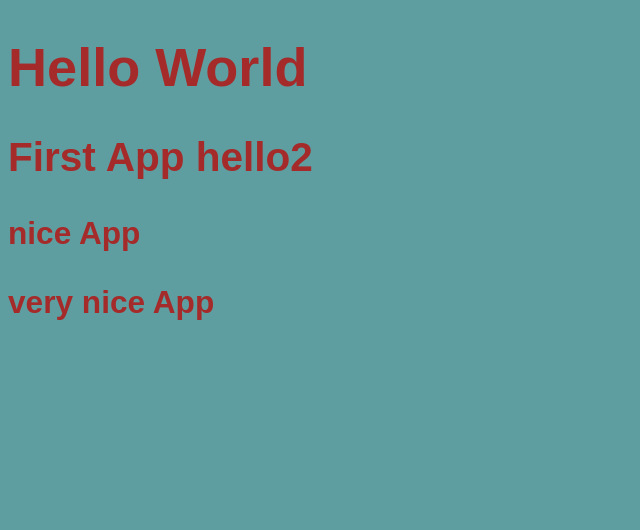
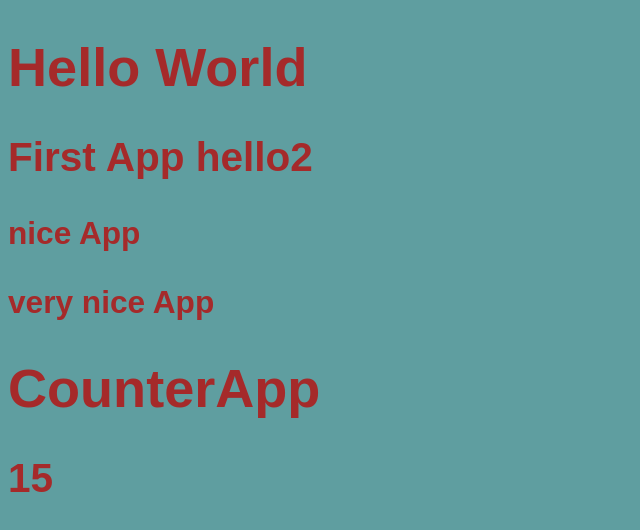
Before and after one commit to VicenteOgalde/React-0-to-Expert-Udemy, a React (Vite) app in the folder 04-react-intro/counter-app-vite/: page / in a window 1280 px wide. Shown: the top 530 px of the page, without its empty margins (0-640 px from the left). Built offline with nearby package versions, Linux system fonts and the light colour scheme.

Commit message:
commit 43

```diff
--- /dev/null
+++ b/04-react-intro/counter-app-vite/src/CounterApp.jsx
@@ -0,0 +1,15 @@
+import PropTypes from 'prop-types'
+
+export const CounterApp=({counter})=>{
+    return <>
+    <h1>CounterApp</h1>
+    <h2>{counter}</h2>
+    </>
+}
+
+CounterApp.propTypes={
+    counter:PropTypes.number
+}
+CounterApp.defaultProps={
+    counter:0
+}
--- a/04-react-intro/counter-app-vite/src/main.jsx
+++ b/04-react-intro/counter-app-vite/src/main.jsx
@@ -1,5 +1,6 @@
 import React from 'react';
 import ReactDOM from 'react-dom/client';
+import { CounterApp } from './CounterApp';
 import { FirstApp } from './FirstApp';
 import {App} from './HelloWorldApp'
 import './style.css'
@@ -8,5 +9,6 @@ ReactDOM.createRoot(document.getElementById('root')).render(
     <React.StrictMode>
         <App></App>
         <FirstApp title='nice App' subTitle='very nice App'></FirstApp>
+        <CounterApp counter={15}></CounterApp>
     </React.StrictMode>
 )
```
